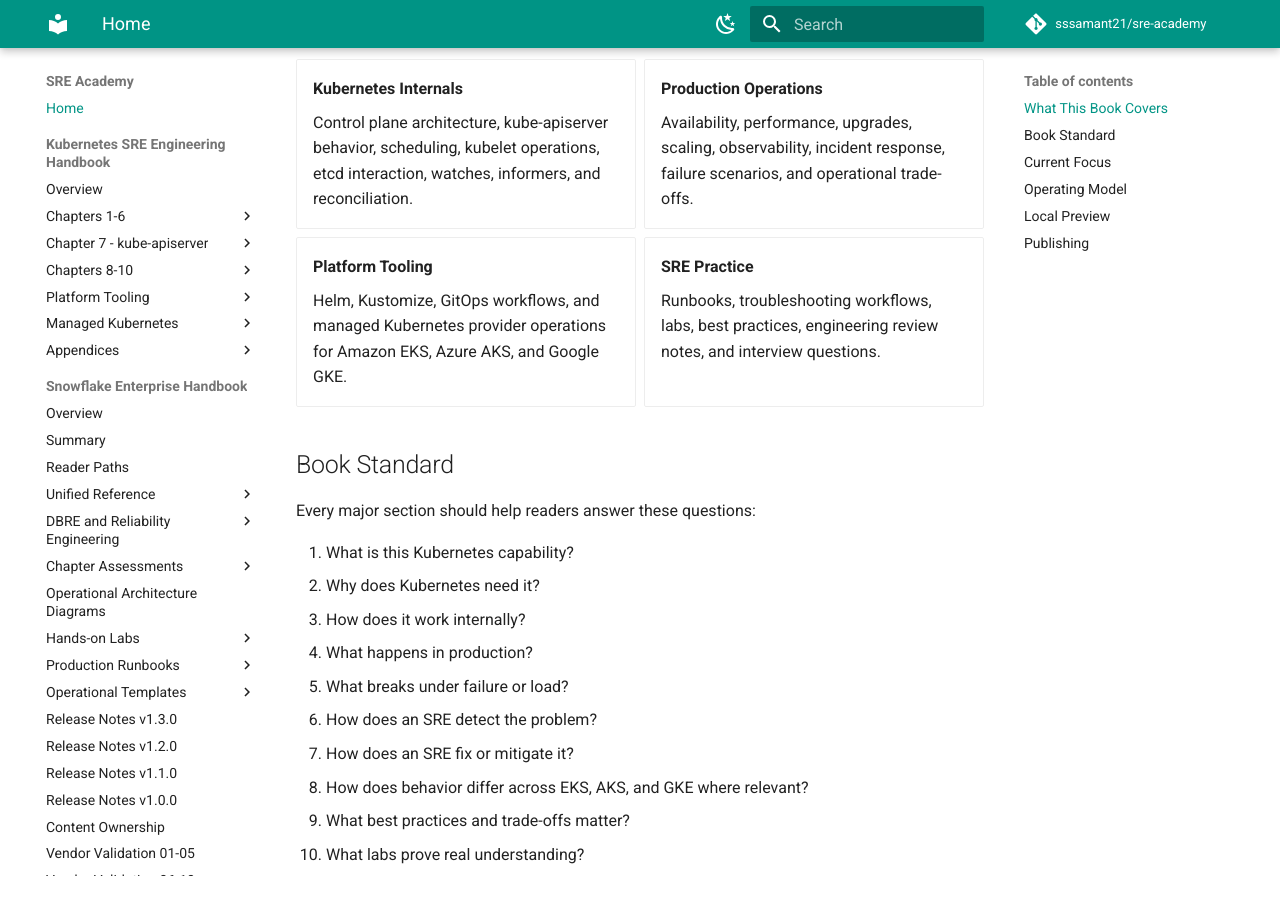
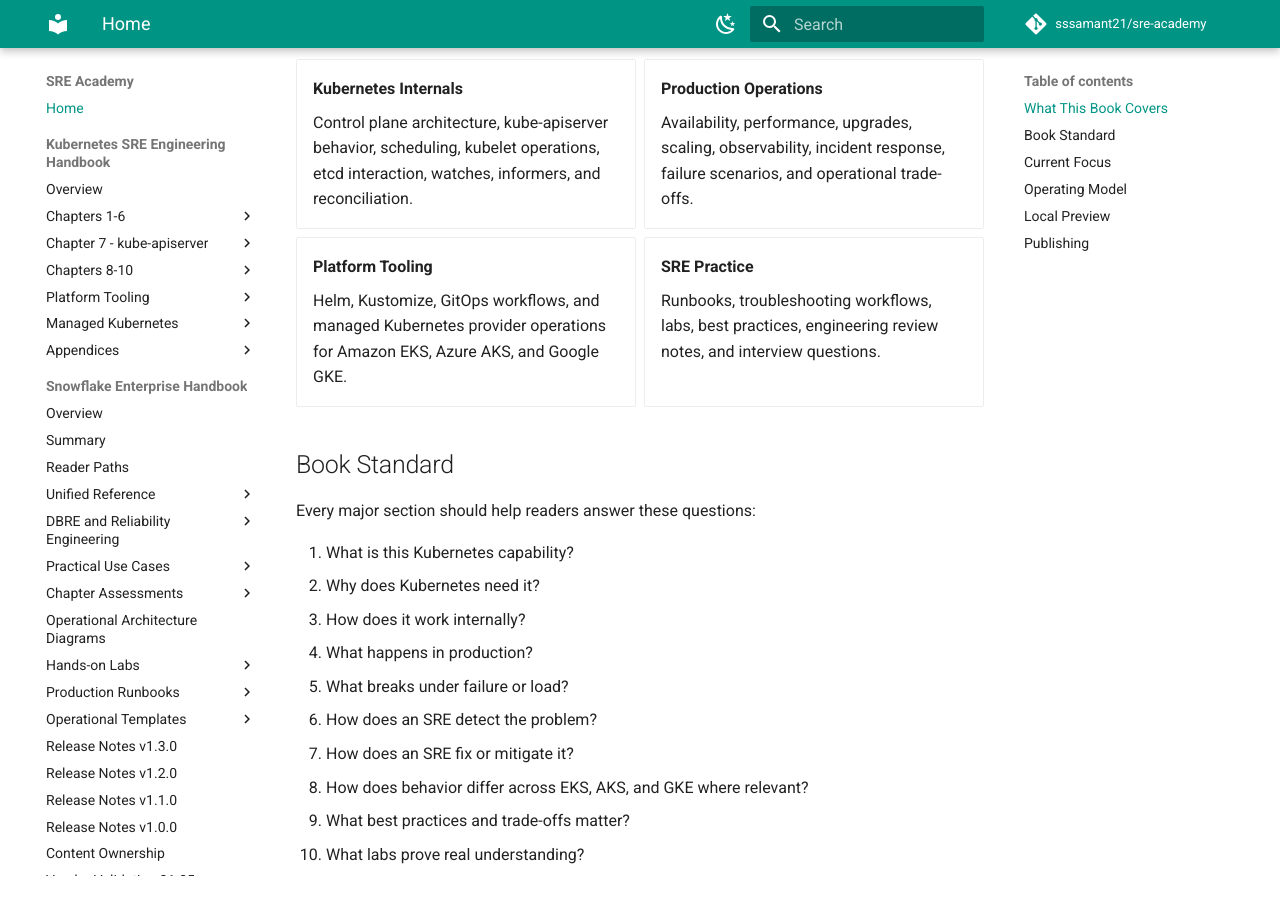
Before and after one commit to sssamant21/sre-academy, an MkDocs documentation site: the page built from docs/index.md, in a window 1280 px wide and 900 px high, scrolled down 330 px. Built offline with MkDocs 1.6.1 and Material for MkDocs 9.7.7, drawn with Linux system fonts in a browser that asks for light colours; comment, search, counter and statistics services are not loaded; some of the changed lines change nothing that is shown.

```diff
--- a/mkdocs.yml
+++ b/mkdocs.yml
@@ -159,6 +159,16 @@
               - Overview: books/snowflake/dbre/assessments/index.md
               - Questions: books/snowflake/dbre/assessments/questions.md
               - Answer Appendix: books/snowflake/dbre/assessments/answers/index.md
+      - Practical Use Cases:
+          - Overview: books/snowflake/use-cases/index.md
+          - Data Ingestion and Real-Time Pipelines:
+              - Overview: books/snowflake/use-cases/ingestion/index.md
+              - Bulk Files with COPY INTO: books/snowflake/use-cases/ingestion/bulk-copy.md
+              - Snowpipe Auto-Ingest: books/snowflake/use-cases/ingestion/snowpipe-auto-ingest.md
+              - Snowpipe Streaming: books/snowflake/use-cases/ingestion/snowpipe-streaming.md
+              - Kafka Connector: books/snowflake/use-cases/ingestion/kafka-connector.md
+              - API Micro-Batches: books/snowflake/use-cases/ingestion/api-microbatch.md
+              - Streams and Triggered Tasks: books/snowflake/use-cases/ingestion/streams-triggered-tasks.md
       - Chapter Assessments:
           - Overview: books/snowflake/assessments/index.md
           - Chapters 01-05: books/snowflake/assessments/chapters-01-05.md
```
